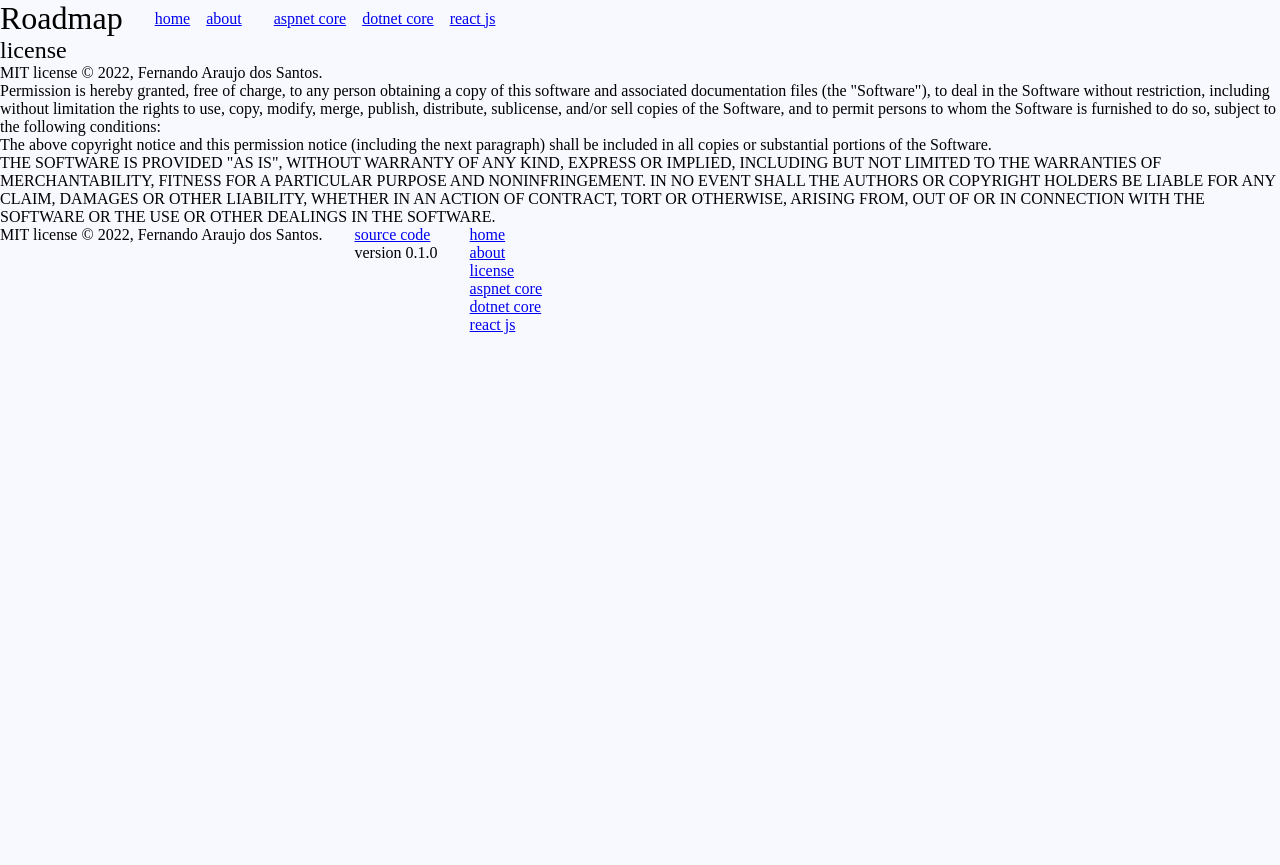
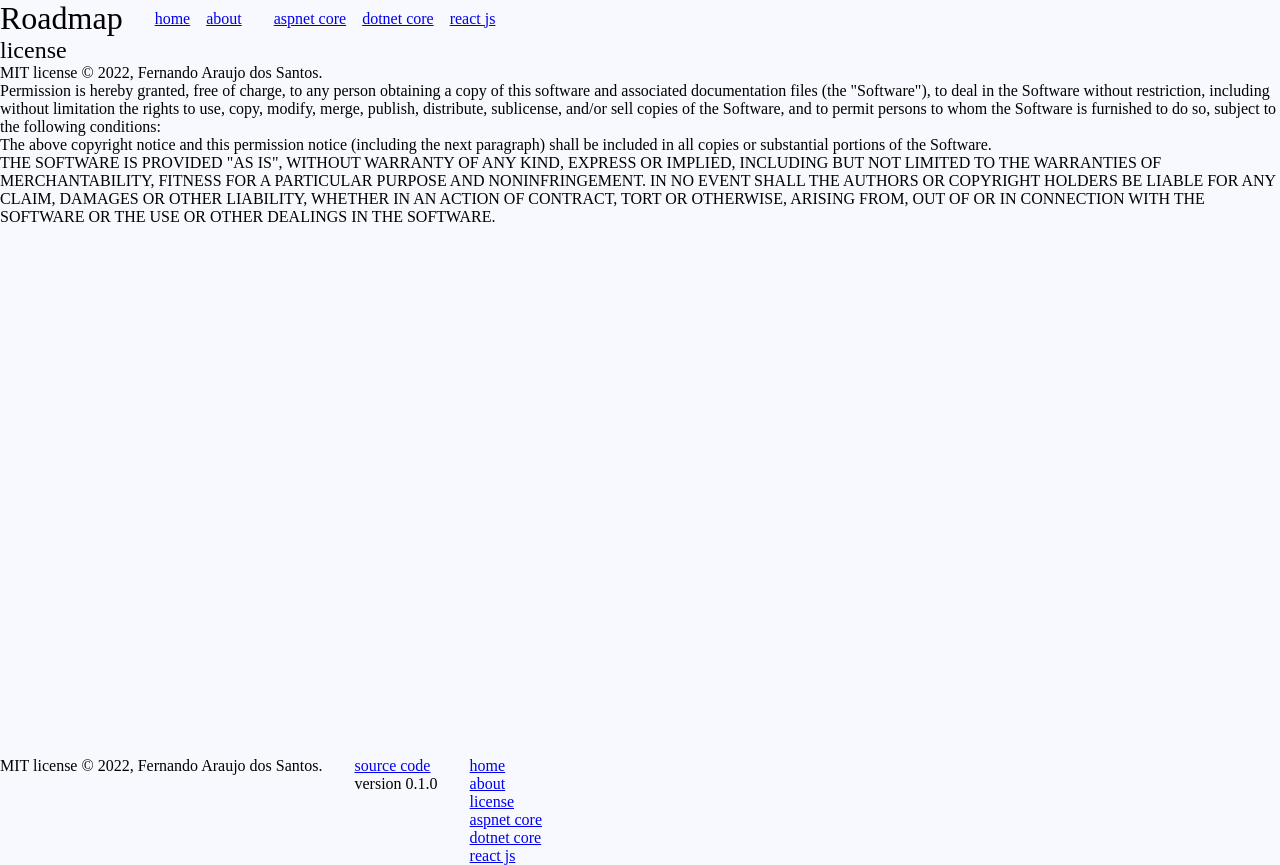
Before and after one commit to fndaraujo/roadmap, a Next.js app: page /license in a window 1280 px wide. Before the commit the page ends 800 px from the top, so only its background shows below. Built offline with nearby package versions, Linux system fonts and the light colour scheme.

Commit message:
Add a stylesheet in the license page

```diff
--- a/src/pages/license.jsx
+++ b/src/pages/license.jsx
@@ -1,10 +1,11 @@
 import Head from 'next/head'
 import Subtitle from 'src/components/subtitle'
 import appConfig from 'roadmap-config'
+import { StyledLicense } from 'src/styles/license-style'
 
 export default function License() {
   return (
-    <>
+    <StyledLicense>
       <Head>
         <title>{appConfig.app.product} | License</title>
       </Head>
@@ -37,6 +38,6 @@ export default function License() {
           WITH THE SOFTWARE OR THE USE OR OTHER DEALINGS IN THE SOFTWARE.
         </p>
       </section>
-    </>
+    </StyledLicense>
   )
 }
```
